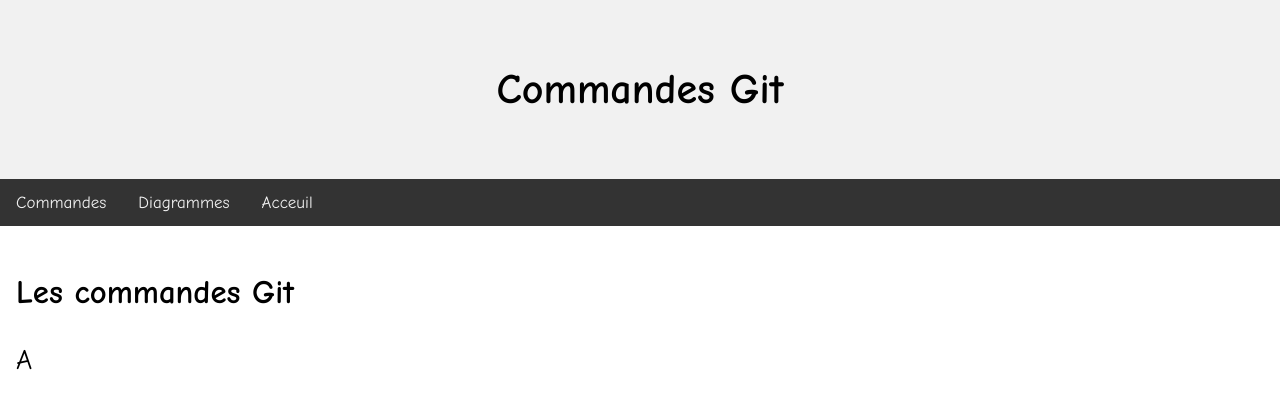
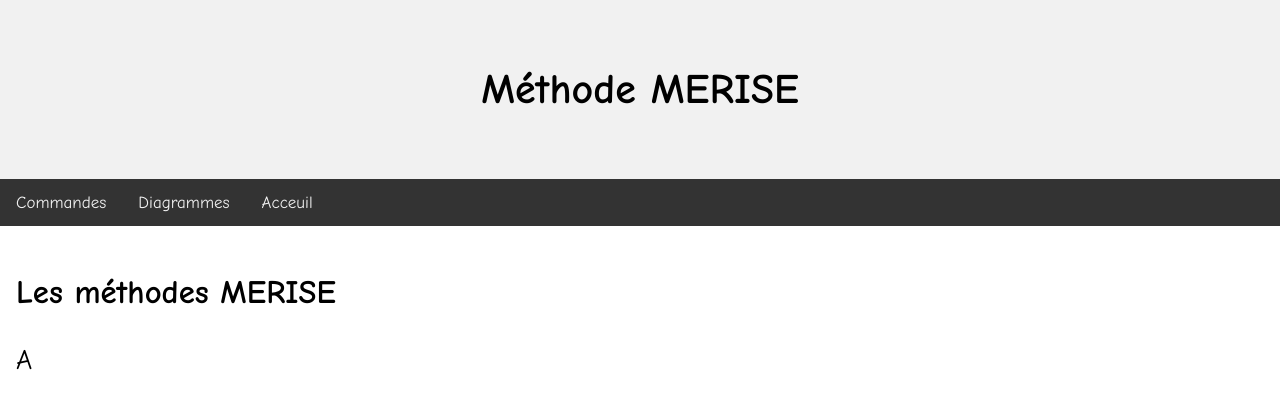
Before and after one commit to 2024-cda-boulogne/WikiPerso-abu, a plain HTML site: page html/merise.html in a window 1280 px wide. Drawn offline with Linux system fonts and the light colour scheme.

Commit message:
Modif merise page

```diff
--- a/html/merise.html
+++ b/html/merise.html
@@ -9,7 +9,7 @@
 <body>
 
     <div class="header">
-        <h2>Commandes Git</h2>
+        <h2>Méthode MERISE</h2>
     </div>
 
     <div id="navbar">
@@ -19,7 +19,7 @@
     </div>
 
     <div class="content">
-        <h3>Les commandes Git</h3>
+        <h3>Les méthodes MERISE</h3>
         <p>A</p>
     </div>
 
```
